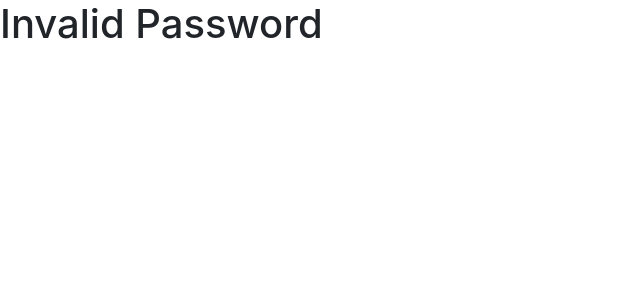
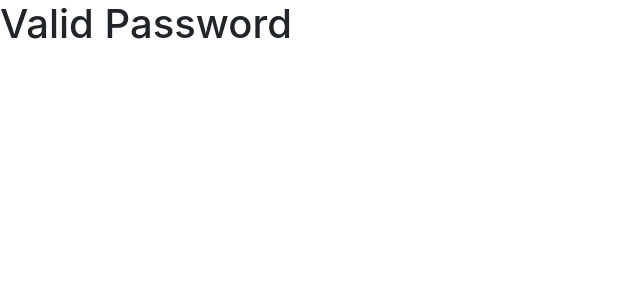
Before and after one commit to git-souvik22/react_course, a React (Create React App) app: page / in a window 1280 px wide. Shown: the top 300 px of the page, without its empty margins (0-640 px from the left). Built offline with nearby package versions, Linux system fonts and the light colour scheme.

Commit message:
changed condition

```diff
--- a/src/App.js
+++ b/src/App.js
@@ -11,7 +11,7 @@ const Password = ({ isValid }) => {
 function App() {
   return (
     <>
-      <Password isValid={false} />
+      <Password isValid={true} />
     </>
   );
 }
```
